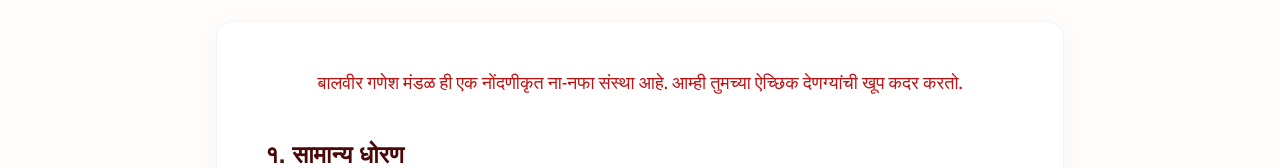
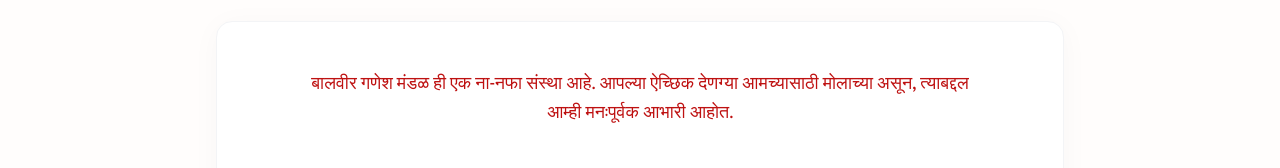
Before and after one commit to balveer-ganesh-mandal/balveer-website, a Next.js app in the folder frontend/: page /refund-policy in a window 1280 px wide. Shown: the part 344-512 px from the top of the page. Built offline with nearby package versions, Linux system fonts and the light colour scheme; no server answers; a web font is replaced by a local one.

Commit message:
refund changes

```diff
--- a/frontend/src/app/refund-policy/page.js
+++ b/frontend/src/app/refund-policy/page.js
@@ -43,7 +43,7 @@
     mr: {
       title: "परतावा धोरण",
       lastUpdated: "शेवटचे अपडेट: ऑगस्ट २०२५",
-      intro: "बालवीर गणेश मंडळ ही एक नोंदणीकृत ना-नफा संस्था आहे. आम्ही तुमच्या ऐच्छिक देणग्यांची खूप कदर करतो.",
+      intro: "बालवीर गणेश मंडळ ही एक ना-नफा संस्था आहे. आपल्या ऐच्छिक देणग्या आमच्यासाठी मोलाच्या असून, त्याबद्दल आम्ही मनःपूर्वक आभारी आहोत.",
       sections: [
         {
           heading: "१. सामान्य धोरण",
@@ -126,9 +126,9 @@
           ))}
 
           <div className="mt-12 pt-8 border-t border-gray-100 text-center">
-             <Link href="/contact" className="inline-block px-8 py-3 bg-[#be1111] text-white rounded-full font-bold shadow-md hover:shadow-lg hover:bg-[#8b0000] transition-colors">
-                {lang === 'en' ? 'Contact Support' : 'संपर्क साधा'}
-             </Link>
+            <Link href="/contact" className="inline-block px-8 py-3 bg-[#be1111] text-white rounded-full font-bold shadow-md hover:shadow-lg hover:bg-[#8b0000] transition-colors">
+              {lang === 'en' ? 'Contact Support' : 'संपर्क साधा'}
+            </Link>
           </div>
         </motion.div>
       </div>
```
